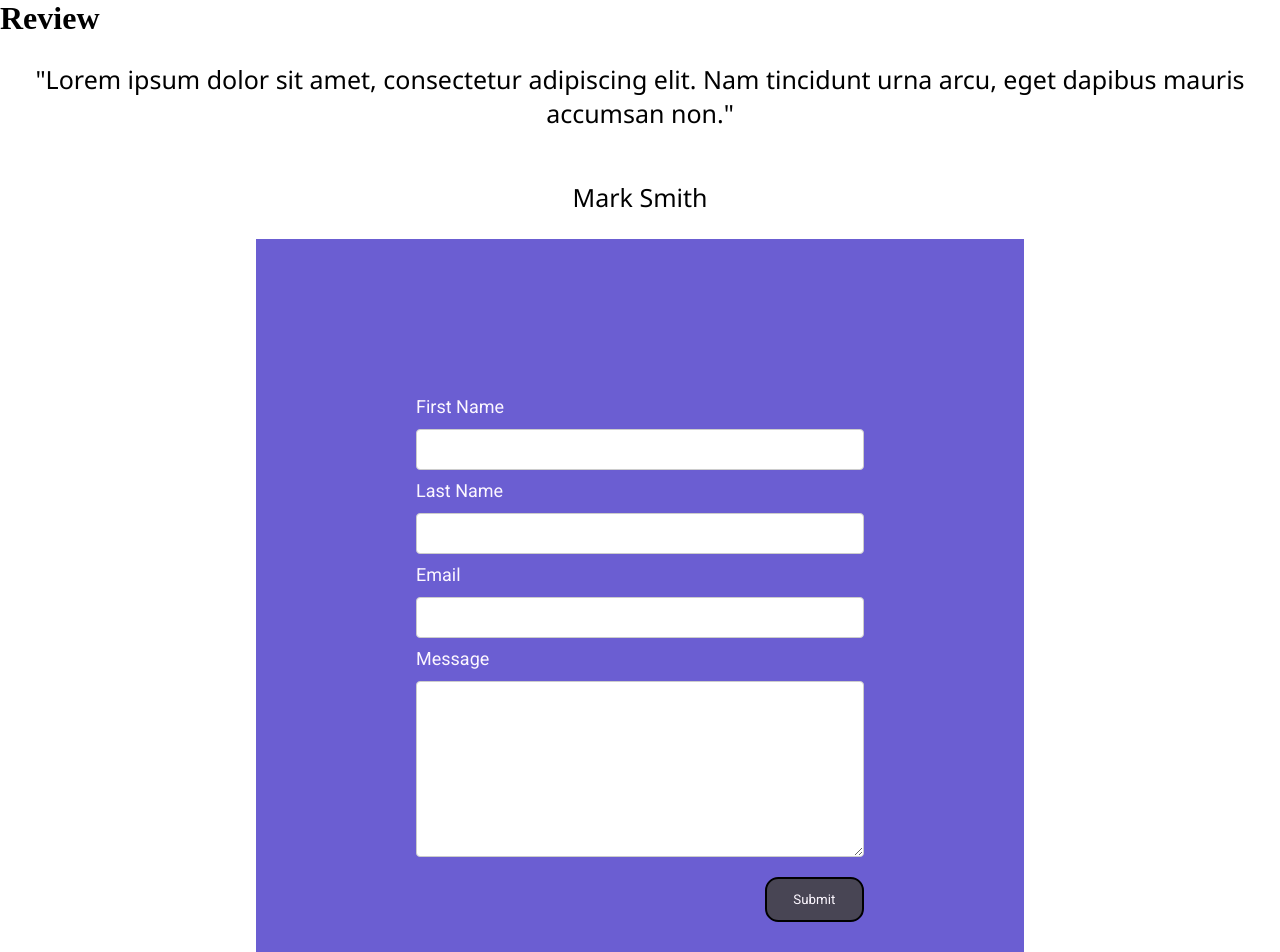
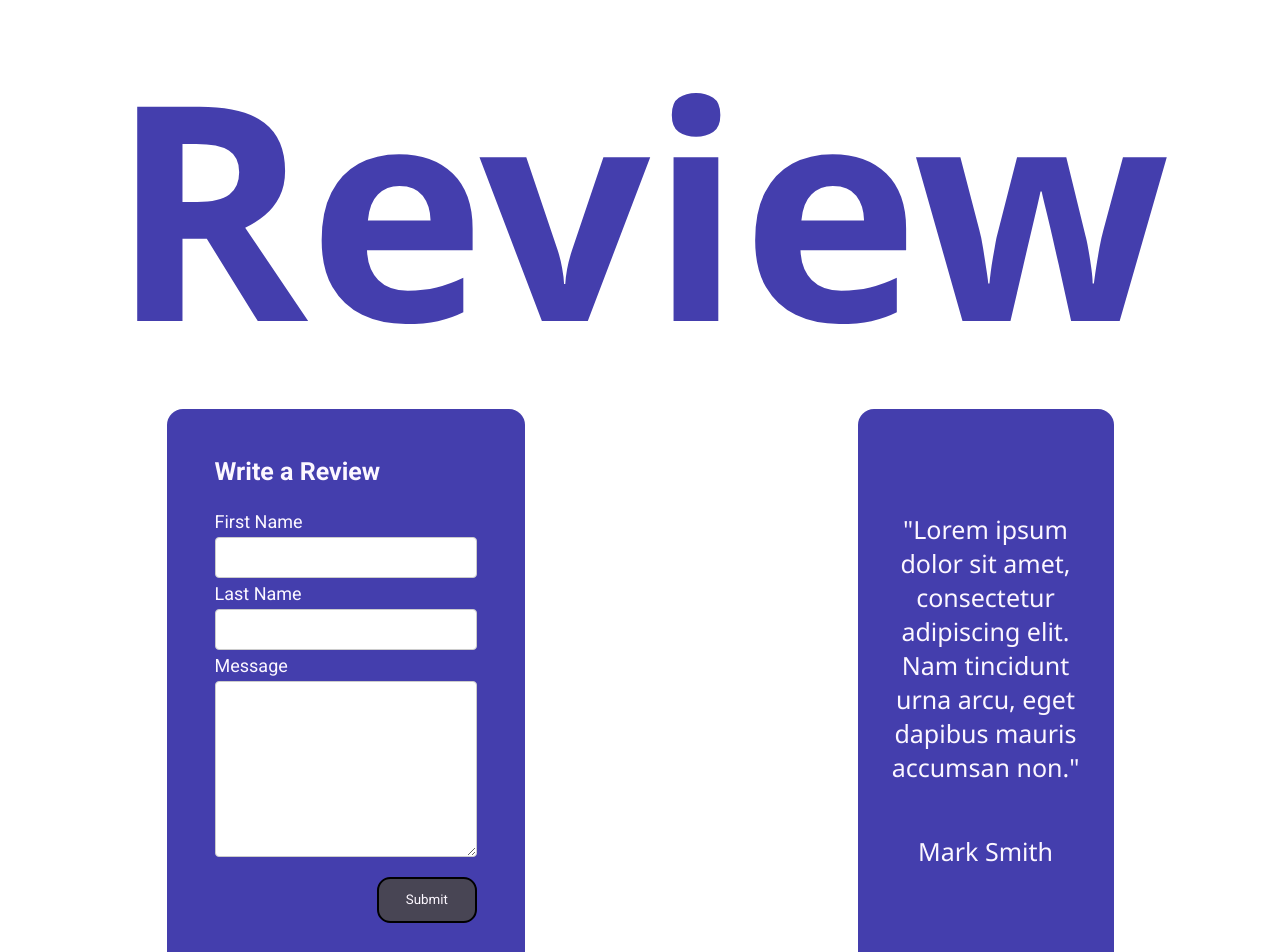
Before and after one commit to mpatel18/Builder-Service-Site, a Vue app in the folder site/: page /review in a window 1280 px wide. Shown: the top 952 px of the page. Built offline with nearby package versions, Linux system fonts and the light colour scheme.

Commit message:
updated review view

```diff
--- a/site/src/components/UserReview.vue
+++ b/site/src/components/UserReview.vue
@@ -1,7 +1,9 @@
 <template>
+    <div class="user-review">
         <div class="review">
             <p>{{ review }}</p>
             <p>{{ name }}</p>
+        </div>
     </div>
 </template>
 
@@ -23,14 +25,25 @@ export default {
 </script>
 
 <style scoped lang='scss'>
+    .user-review {
+        display: flex;
+        align-items: center;
+        justify-content: center;
+        width: 20%;
+        background: #443EAD;
+        color: #FCF7FF;
+        border-radius: 1em;
+
         .review {
         font-size: 25px;
         font-style: bold;
         font-family: 'Segoe UI', sans-serif, monospace;
-        text-align: center;
+        margin: 0;
 
             p {
                 padding: 1em;
+                text-align: center;
+            }
         }
     }
 </style>
--- a/site/src/views/Review.vue
+++ b/site/src/views/Review.vue
@@ -1,22 +1,99 @@
 <template>
   <div class="review">
       <h1>Review</h1>
-      <UserReview
+      <div class="content">
+        <form action="">
+            <h2>Write a Review</h2>
+            <label for="fname">First Name</label>
+            <input type="text" id="fname">
+
+            <label for="lname">Last Name</label>
+            <input type="text" id="lname">
+
+            <label for="message">Message</label>
+            <textarea name="message" id="message" cols="30" rows="10"></textarea>
+
+            <button type="submit">Submit</button>
+        </form>
+        <UserReview
         name='Mark Smith'
         review='"Lorem ipsum dolor sit amet, consectetur adipiscing elit. Nam tincidunt urna arcu, eget dapibus mauris accumsan non."'
-      />
-      <Form/>
+        />
+      </div>
   </div>
 </template>
 
 <script>
 import UserReview from '@/components/UserReview.vue'
-import Form from '@/components/Form.vue'
 export default {
     name: "Review",
     components: {
-      UserReview,
-      Form
+      UserReview
     }
 }
 </script>
+
+<style lang="scss" scoped>
+
+h1 {
+    font-family: 'Segoe UI', sans-serif, monospace;
+    font-size: 300px;
+    color: #443EAD;
+    font-style: bold;
+    text-align: center;
+  }
+
+  .content {
+    display: flex;
+    justify-content: space-around;
+
+    form {
+      background-color: #443EAD;
+      color: #FCF7FF;
+      border-radius: 1em;
+      padding: 3em;
+
+      h2 {
+        padding-bottom: 1em;
+        font-size: 25px;
+        font-family: 'Roboto', sans-serif;
+        font-style: bold;
+      }
+
+      label {
+            font-family: 'Roboto', sans-serif;
+            font-size: 18px;
+        }
+
+        input[type=text], input[type=email], textarea {
+            width: 100%;
+            padding: 12px 10px;
+            margin: 5px 0;
+            display: block;
+            border: 1px solid #ccc;
+            border-radius: 4px;
+            box-sizing: border-box;
+            outline: none;
+        }
+
+        input[type=text]:focus, input[type=email]:focus, textarea:focus {
+            border: 3px solid #484554;
+        }
+
+        button {
+            margin-top: 15px;
+            padding: 1em 2em 1em 2em ;
+            border-radius: 1em;
+            border-style: solid;
+            box-shadow: none;
+            outline: none;
+            float: right;
+            font-family: 'Roboto', sans-serif;
+            background-color:  #484554;
+            color: #FCF7FF;
+            cursor: pointer;
+        }
+    }
+  }
+
+</style>
```
Lines whose indentation alone changed are shown as unchanged.
